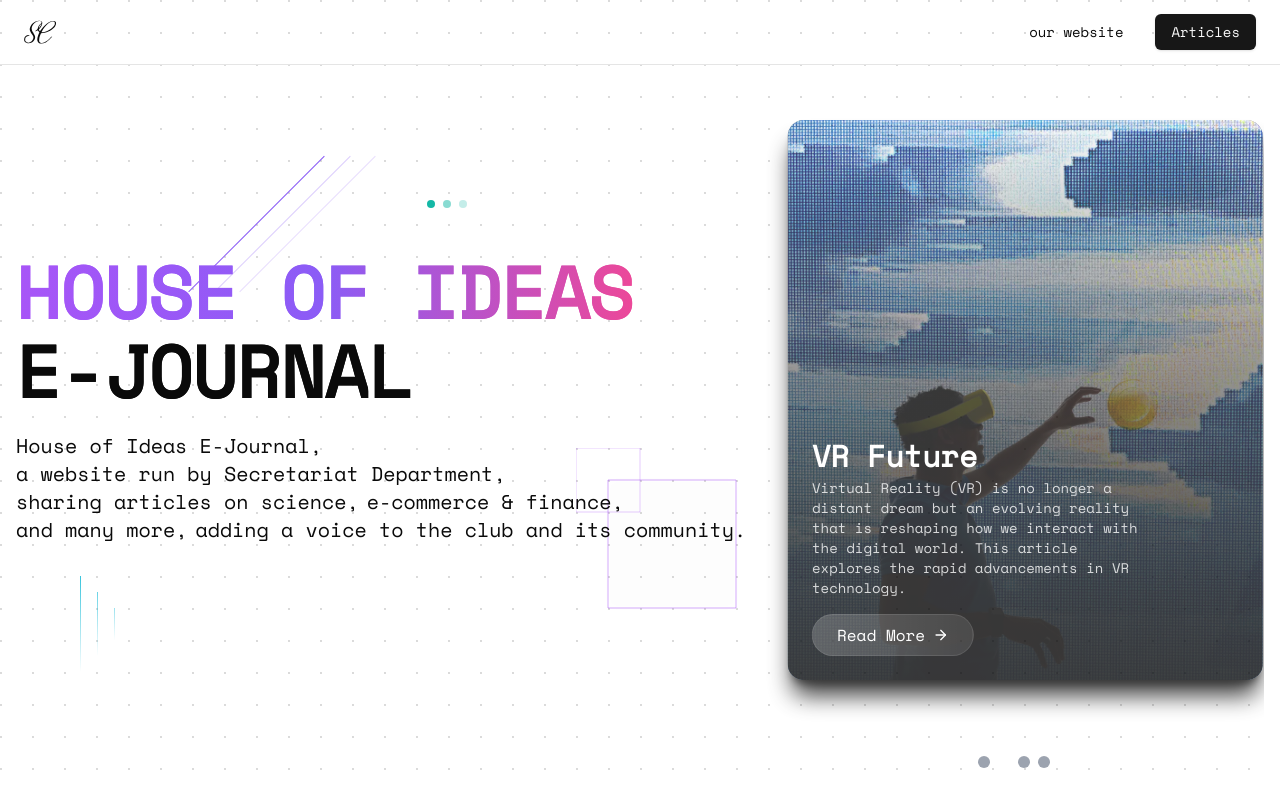
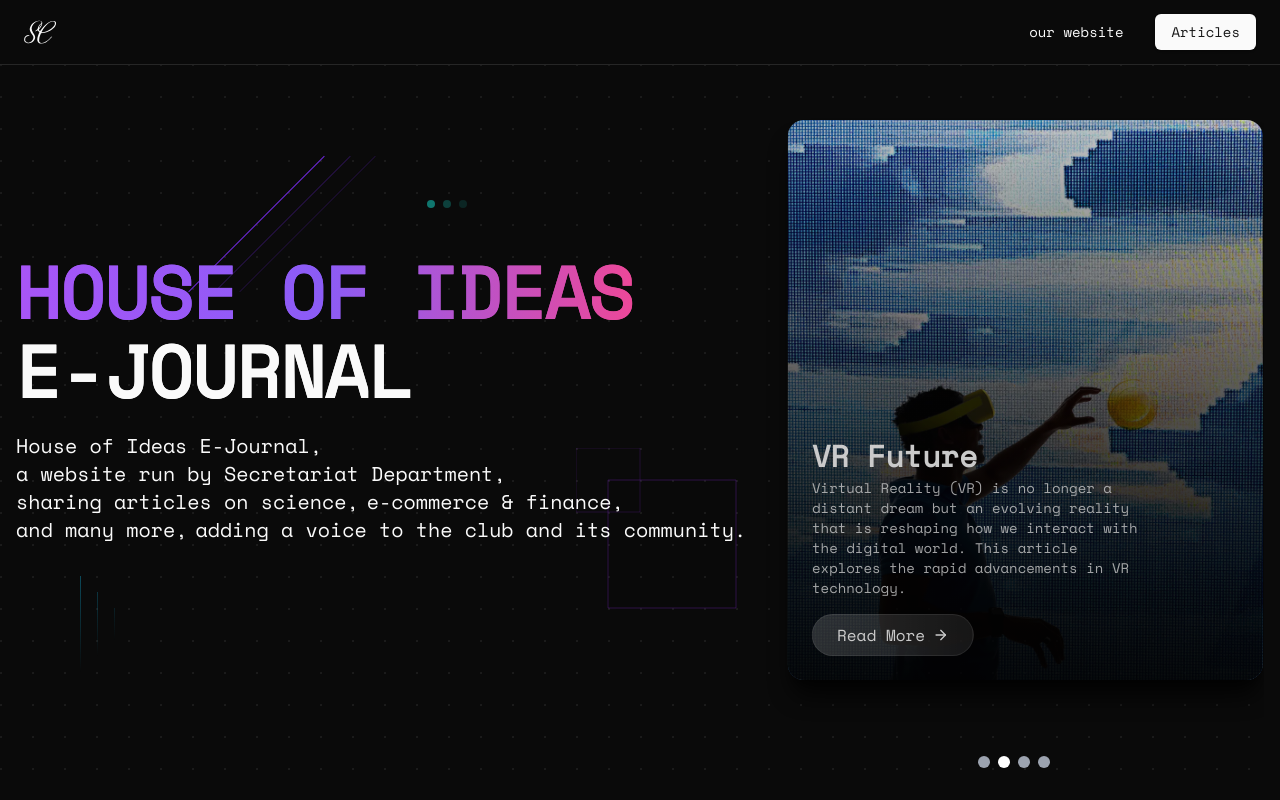
Before and after one commit to bilelBoulhia/hi-articles, a Next.js app: page / in a window 1280 px wide. Built offline with nearby package versions, Linux system fonts and the light colour scheme.

Commit message:
fixing layout

```diff
--- a/app/layout.tsx
+++ b/app/layout.tsx
@@ -32,7 +32,7 @@ export default function RootLayout({
       <ThemeProvider
           attribute="class"
 
-          defaultTheme='light'
+          defaultTheme='dark'
           enableSystem
           disableTransitionOnChange
       >
```
